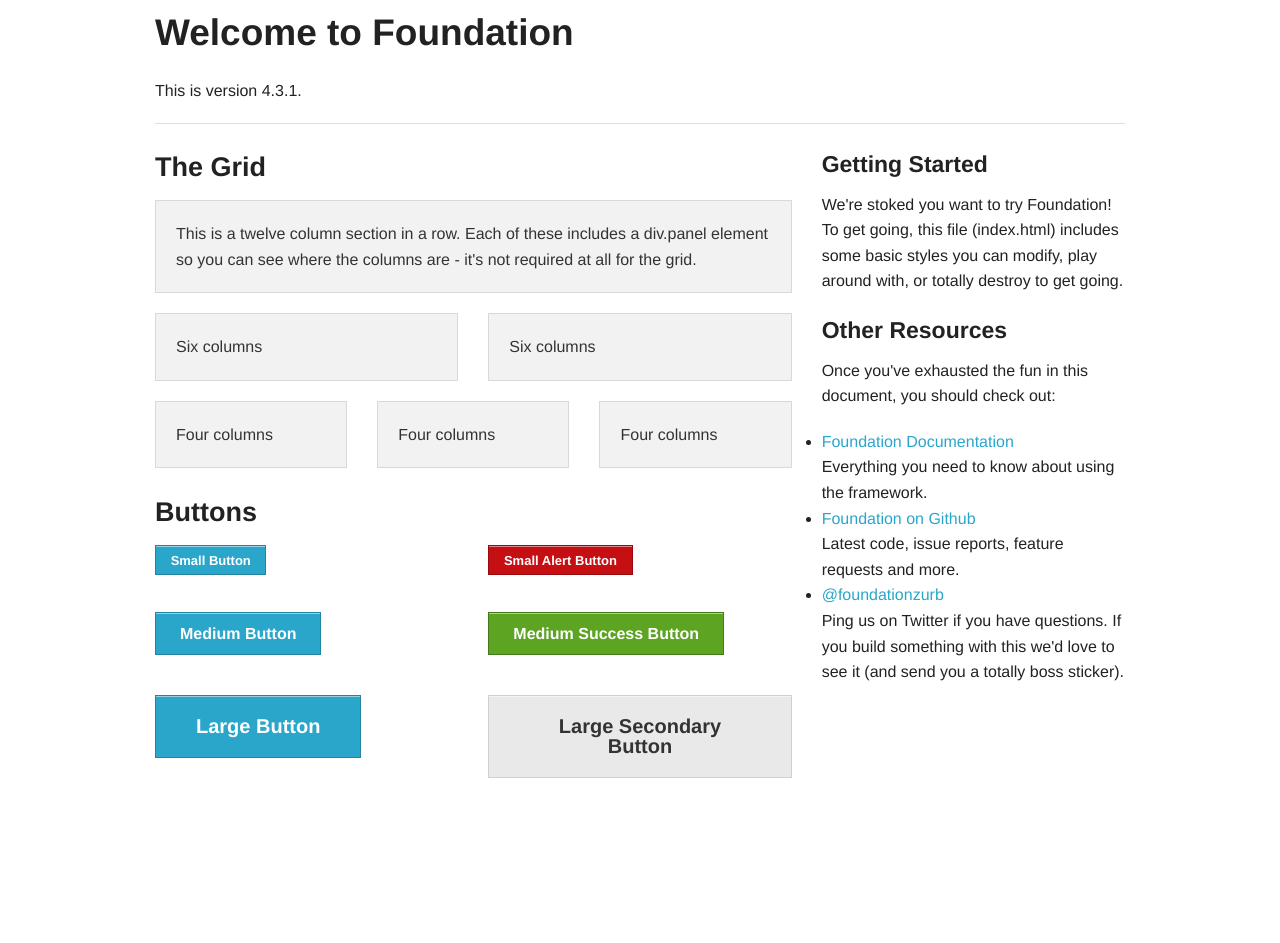
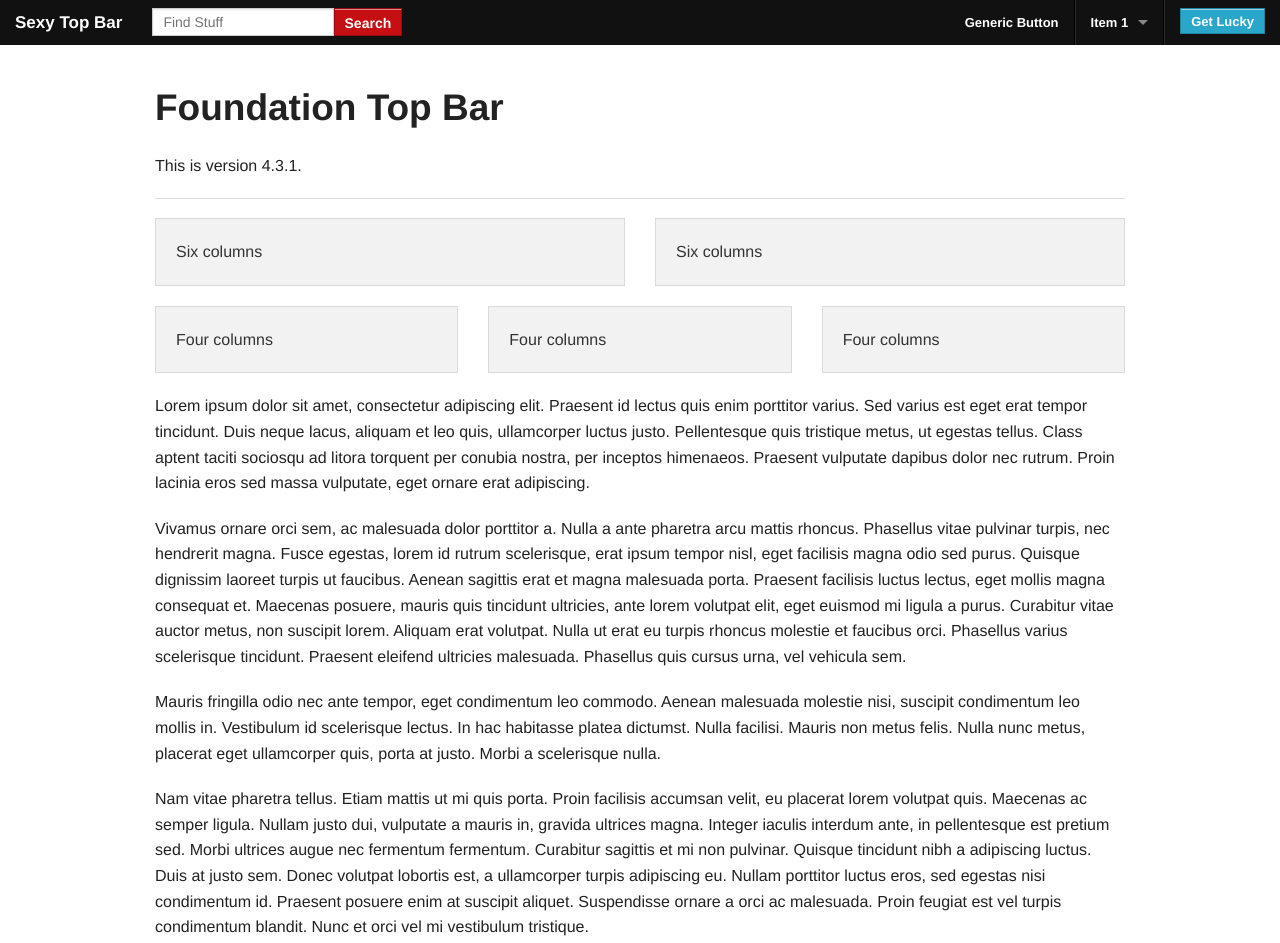
Before and after one commit to zurb/topbar, a plain HTML site: page index.html in a window 1280 px wide. Shown: the top 943 px of the page. Before the commit the page ends 823 px from the top, so only its background shows below. Drawn offline with Linux system fonts and the light colour scheme.

Commit message:
Add Demonstration Top bar.

```diff
--- a/index.html
+++ b/index.html
@@ -8,35 +8,92 @@
   <meta name="viewport" content="width=device-width">
   <title>Foundation 4</title>
 
-
   <link rel="stylesheet" href="stylesheets/app.css">
 
-
   <script src="javascripts/vendor/custom.modernizr.js"></script>
-
 </head>
 <body>
 
+  <!-- Top Bar Positioning Wrapper (optional) -->
+  <!-- <div class="fixed contain-to-grid"> -->
+    <nav class="top-bar">
+    <!-- <nav class="top-bar" data-options="is_hover: false; back_text: Return"> -->
+      <!-- Title -->
+      <ul class="title-area">
+        <li class="name"><h1><a href="#">Sexy Top Bar</a></h1></li>
+
+        <!-- Mobile Menu Toggle -->
+        <li class="toggle-topbar menu-icon"><a href="#"><span>Menu</span></a></li>
+      </ul>
+
+      <!-- Top Bar Section -->
+      <section class="top-bar-section">
+
+        <!-- Top Bar Left Nav Elements -->
+        <ul class="left">
+
+          <!-- Search | Has Form Wrapper -->
+          <li class="has-form">
+            <div class="row collapse">
+              <div class="small-8 columns">
+                <input type="text" placeholder="Find Stuff">
+              </div>
+              <div class="small-4 columns">
+                <a href="#" class="alert button">Search</a>
+              </div>
+            </div>
+          </li>
+        </ul>
+
+        <!-- Top Bar Right Nav Elements -->
+        <ul class="right">
+          <li><a href="#">Generic Button</a></li>
+
+          <!-- Divider -->
+          <li class="divider"></li>
+
+          <!-- Dropdown -->
+          <li class="has-dropdown"><a href="#">Item 1</a>
+            <ul class="dropdown">
+              <li class=""><label>Level One</label></li>
+              <li class=""><a href="#">Sub-item 1</a></li>
+              <li class=""><a href="#">Sub-item 2</a></li>
+              <li class="divider"></li>
+              <li class=""><a href="#">Sub-item 3</a></li>
+              <li class="has-dropdown"><a href="#">Sub-item 4</a>
+
+                <!-- Nested Dropdown -->
+                <ul class="dropdown">
+                  <li class=""><label>Level Two</label></li>
+                  <li class=""><a href="#">Sub-item 2</a></li>
+                  <li class=""><a href="#">Sub-item 3</a></li>
+                  <li class=""><a href="#">Sub-item 4</a></li>
+                </ul>
+              </li>
+              <li><a href="#">Sub-item 5</a></li>
+            </ul>
+          </li>
+          <li class="divider"></li>
+
+          <!-- Button -->
+          <li class="has-form">
+            <a href="http://foundation.zurb.com/docs" class="button">Get Lucky</a>
+          </li>
+        </ul>
+      </section>
+    </nav>
+  <!-- </div> -->
+
 	<div class="row">
 		<div class="large-12 columns">
-			<h2>Welcome to Foundation</h2>
+			<h2>Foundation Top Bar</h2>
 			<p>This is version 4.3.1.</p>
 			<hr />
 		</div>
 	</div>
 
 	<div class="row">
-		<div class="large-8 columns">
-			<h3>The Grid</h3>
-
-			<!-- Grid Example -->
-			<div class="row">
-				<div class="large-12 columns">
-					<div class="panel">
-						<p>This is a twelve column section in a row. Each of these includes a div.panel element so you can see where the columns are - it's not required at all for the grid.</p>
-					</div>
-				</div>
-			</div>
+		<div class="large-12 columns">
 			<div class="row">
 				<div class="large-6 columns">
 					<div class="panel">
@@ -66,34 +123,19 @@
 					</div>
 				</div>
 			</div>
+      <div class="row">
+      <div class="large-12 columns">
+        <p>Lorem ipsum dolor sit amet, consectetur adipiscing elit. Praesent id lectus quis enim porttitor varius. Sed varius est eget erat tempor tincidunt. Duis neque lacus, aliquam et leo quis, ullamcorper luctus justo. Pellentesque quis tristique metus, ut egestas tellus. Class aptent taciti sociosqu ad litora torquent per conubia nostra, per inceptos himenaeos. Praesent vulputate dapibus dolor nec rutrum. Proin lacinia eros sed massa vulputate, eget ornare erat adipiscing.</p>
 
-			<h3>Buttons</h3>
+        <p>Vivamus ornare orci sem, ac malesuada dolor porttitor a. Nulla a ante pharetra arcu mattis rhoncus. Phasellus vitae pulvinar turpis, nec hendrerit magna. Fusce egestas, lorem id rutrum scelerisque, erat ipsum tempor nisl, eget facilisis magna odio sed purus. Quisque dignissim laoreet turpis ut faucibus. Aenean sagittis erat et magna malesuada porta. Praesent facilisis luctus lectus, eget mollis magna consequat et. Maecenas posuere, mauris quis tincidunt ultricies, ante lorem volutpat elit, eget euismod mi ligula a purus. Curabitur vitae auctor metus, non suscipit lorem. Aliquam erat volutpat. Nulla ut erat eu turpis rhoncus molestie et faucibus orci. Phasellus varius scelerisque tincidunt. Praesent eleifend ultricies malesuada. Phasellus quis cursus urna, vel vehicula sem.</p>
 
-      <div class="row">
-        <div class="large-6 columns">
-          <p><a href="#" class="small button">Small Button</a></p>
-          <p><a href="#" class="button">Medium Button</a></p>
-          <p><a href="#" class="large button">Large Button</a></p>
-        </div>
-        <div class="large-6 columns">
-          <p><a href="#" class="small alert button">Small Alert Button</a></p>
-          <p><a href="#" class="success button">Medium Success Button</a></p>
-          <p><a href="#" class="large secondary button">Large Secondary Button</a></p>
-        </div>
+        <p>Mauris fringilla odio nec ante tempor, eget condimentum leo commodo. Aenean malesuada molestie nisi, suscipit condimentum leo mollis in. Vestibulum id scelerisque lectus. In hac habitasse platea dictumst. Nulla facilisi. Mauris non metus felis. Nulla nunc metus, placerat eget ullamcorper quis, porta at justo. Morbi a scelerisque nulla.</p>
+
+        <p>Nam vitae pharetra tellus. Etiam mattis ut mi quis porta. Proin facilisis accumsan velit, eu placerat lorem volutpat quis. Maecenas ac semper ligula. Nullam justo dui, vulputate a mauris in, gravida ultrices magna. Integer iaculis interdum ante, in pellentesque est pretium sed. Morbi ultrices augue nec fermentum fermentum. Curabitur sagittis et mi non pulvinar. Quisque tincidunt nibh a adipiscing luctus. Duis at justo sem. Donec volutpat lobortis est, a ullamcorper turpis adipiscing eu. Nullam porttitor luctus eros, sed egestas nisi condimentum id. Praesent posuere enim at suscipit aliquet. Suspendisse ornare a orci ac malesuada. Proin feugiat est vel turpis condimentum blandit. Nunc et orci vel mi vestibulum tristique.</p>
+
+        <p>Fusce in fringilla massa, vel faucibus enim. Quisque sed rhoncus leo. Pellentesque ullamcorper dui vitae semper ullamcorper. Pellentesque tempus vitae sapien ut hendrerit. Proin vel hendrerit dolor. Donec ac porta orci, sed placerat odio. Integer scelerisque lectus vel ipsum vulputate, eu ultrices sapien dignissim. Proin pulvinar ultricies arcu, vel tincidunt urna pulvinar ut. Aliquam sollicitudin massa et iaculis hendrerit. Cras sagittis vulputate porta. Fusce dignissim purus elementum bibendum dignissim. Nam tincidunt metus quis massa mollis, ut pellentesque justo blandit. Aliquam vehicula mi in erat ornare, ut gravida odio porttitor. Ut vitae nibh non nisl rhoncus cursus. Aenean vel ligula id libero eleifend lobortis ac ut lectus.</p>
       </div>
-		</div>
-
-		<div class="large-4 columns">
-			<h4>Getting Started</h4>
-			<p>We're stoked you want to try Foundation! To get going, this file (index.html) includes some basic styles you can modify, play around with, or totally destroy to get going.</p>
-
-			<h4>Other Resources</h4>
-			<p>Once you've exhausted the fun in this document, you should check out:</p>
-			<ul class="disc">
-				<li><a href="http://foundation.zurb.com/docs">Foundation Documentation</a><br />Everything you need to know about using the framework.</li>
-				<li><a href="http://github.com/zurb/foundation">Foundation on Github</a><br />Latest code, issue reports, feature requests and more.</li>
-				<li><a href="http://twitter.com/foundationzurb">@foundationzurb</a><br />Ping us on Twitter if you have questions. If you build something with this we'd love to see it (and send you a totally boss sticker).</li>
-			</ul>
+    </div>
 		</div>
 	</div>
 
@@ -105,34 +147,6 @@
 
   <script src="javascripts/foundation/foundation.js"></script>
 
-	<script src="javascripts/foundation/foundation.abide.js"></script>
-
-	<script src="javascripts/foundation/foundation.alerts.js"></script>
-
-	<script src="javascripts/foundation/foundation.clearing.js"></script>
-
-	<script src="javascripts/foundation/foundation.cookie.js"></script>
-
-	<script src="javascripts/foundation/foundation.dropdown.js"></script>
-
-	<script src="javascripts/foundation/foundation.forms.js"></script>
-
-	<script src="javascripts/foundation/foundation.interchange.js"></script>
-
-	<script src="javascripts/foundation/foundation.joyride.js"></script>
-
-	<script src="javascripts/foundation/foundation.magellan.js"></script>
-
-	<script src="javascripts/foundation/foundation.orbit.js"></script>
-
-	<script src="javascripts/foundation/foundation.placeholder.js"></script>
-
-	<script src="javascripts/foundation/foundation.reveal.js"></script>
-
-	<script src="javascripts/foundation/foundation.section.js"></script>
-
-	<script src="javascripts/foundation/foundation.tooltips.js"></script>
-
 	<script src="javascripts/foundation/foundation.topbar.js"></script>
 
 
--- a/sass/app.scss
+++ b/sass/app.scss
@@ -53,3 +53,7 @@
 // @import "foundation/components/thumbs";
 // @import "foundation/components/tooltips";
 // @import "foundation/components/dropdown";
+
+.contain-to-grid .top-bar {
+  margin-bottom: 0;
+}
```
Also changed, not shown: stylesheets/app.css.
